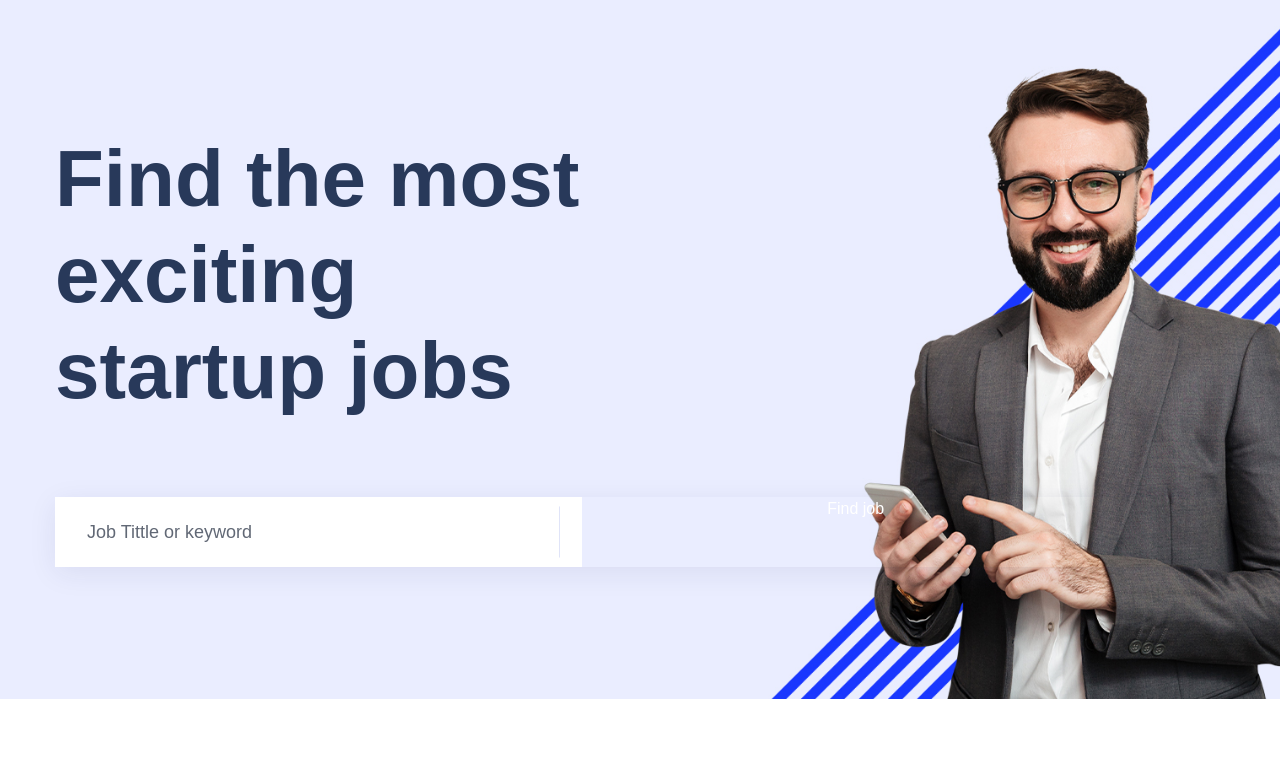
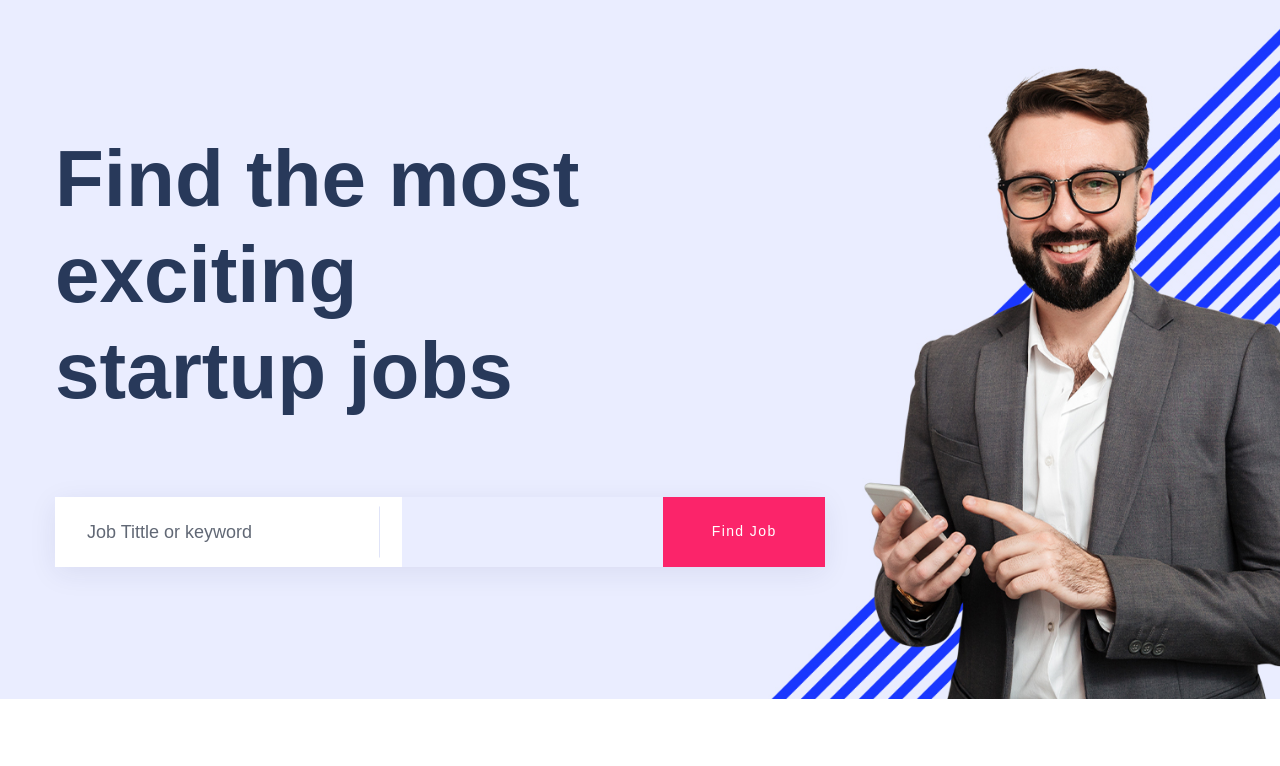
Before and after one commit to joshuazg/aws-live, a Flask app: page / in a window 1280 px wide. Shown: the top 766 px of the page. Run offline with Flask 3, Linux system fonts and the light colour scheme; data that the repository does not hold is empty; some libraries are stand-ins or nearby versions; some web fonts are replaced.

Commit message:
Update index.html

```diff
--- a/templates/index.html
+++ b/templates/index.html
@@ -48,13 +48,13 @@
                         </div>
                         <!-- Search Box -->
                         <div class="row">
-                            <div class="col-xl-12">
+                            <div class="col-xl-8">
                                 <!-- form -->
                                 <form action="#" class="search-box">
                                     <div class="input-form">
                                         <input type="text" placeholder="Job Tittle or keyword">
                                     </div>
-                                    <div class="select-form">
+                                    <div class="search-form">
                                         <a href="#">Find job</a>
                                     </div>
                                 </form>
```
